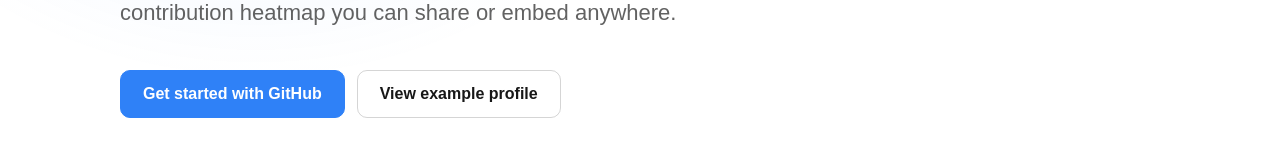
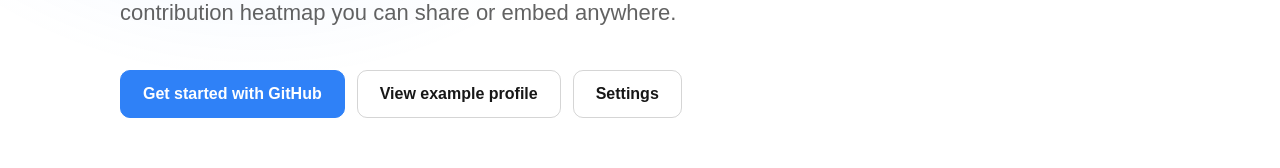
Before and after one commit to kevinlin/contrib-stack, a Next.js app in the folder apps/web/: page / in a window 1280 px wide. Shown: the part 522-690 px from the top of the page. Built offline with nearby package versions, Linux system fonts and the light colour scheme.

Commit message:
feat: Settings entry point from homepage

```diff
--- a/apps/web/src/app/page.tsx
+++ b/apps/web/src/app/page.tsx
@@ -21,6 +21,9 @@
           <Link className={styles.secondary} href="/kevinlin">
             View example profile
           </Link>
+          <Link className={styles.secondary} href="/settings">
+            Settings
+          </Link>
         </div>
       </section>
       <section className={styles.features} aria-label="Features">
```
Also changed, not shown: 3 other files (tests, documents, lock files or other folders).
